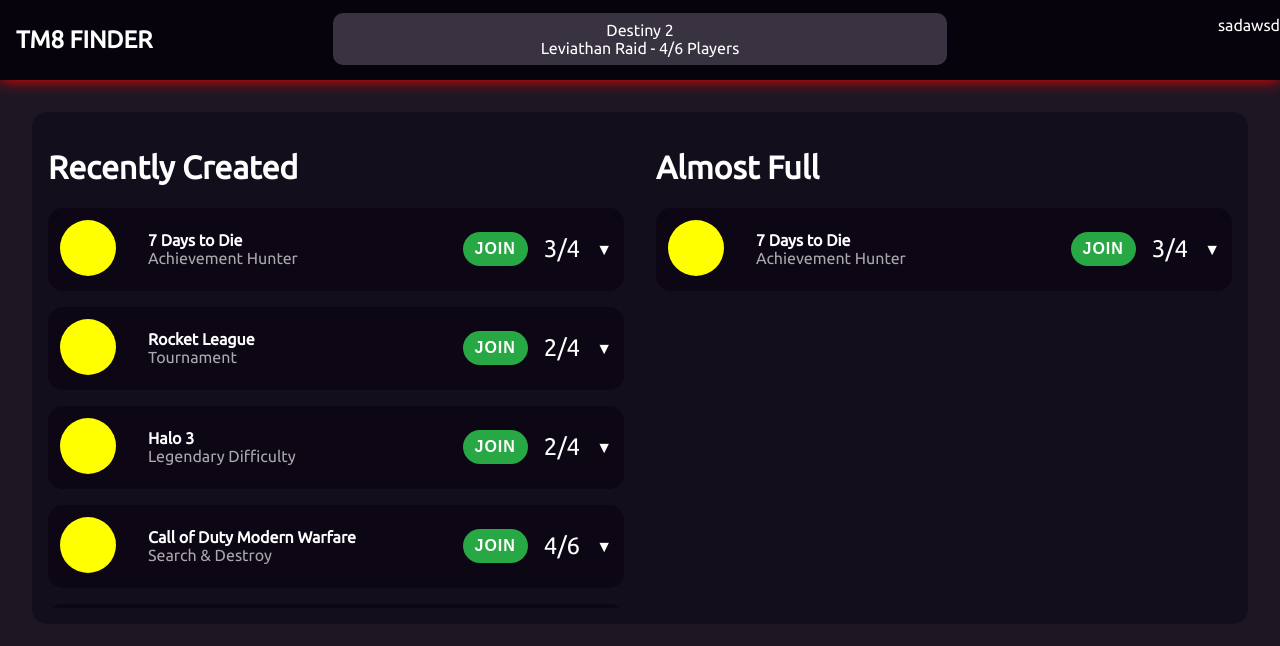
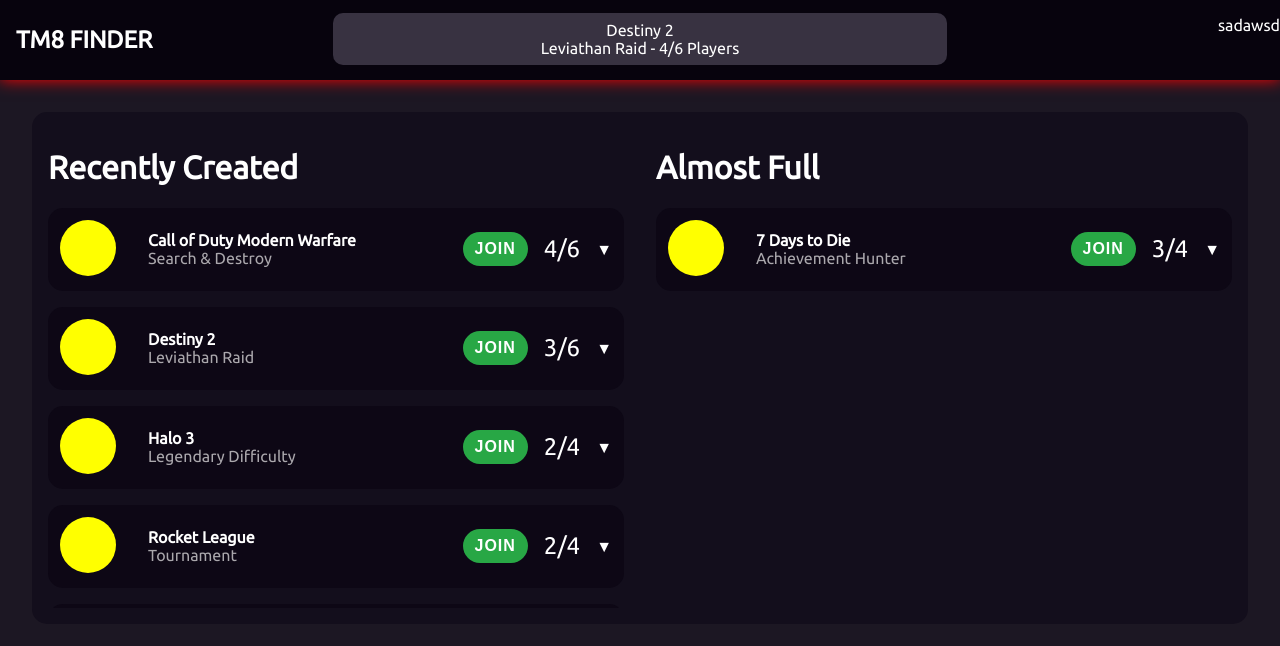
Before and after one commit to Decapitated/CSCI_313-Team_Finder, an Angular app in the folder TeamFinder/: page / in a window 1280 px wide. Shown: the top 646 px of the page. Built offline with nearby package versions, Linux system fonts and the light colour scheme.

Commit message:
i got some local data flow working from party service to the rest of the components

```diff
--- a/TeamFinder/src/app/app.component.ts
+++ b/TeamFinder/src/app/app.component.ts
@@ -17,7 +17,7 @@ export class AppComponent implements OnInit {
     description: 'I need a full fireteam.',
     game: 'Destiny 2',
     maxPlayers: 6, reservedPlayers: 2,
-    members: ['joe_demajio']
+    members: new Set<string>().add('joe_demajio')
   };
 
   recentParties: Party[];
@@ -27,5 +27,15 @@ export class AppComponent implements OnInit {
   ngOnInit(): void {
     this.recentParties = this.partyService.recentParties;
     this.almostFullParties = this.partyService.almostFullParties;
+
+    this.partyService.joinedParty.subscribe((party: Party) => {
+      this.party.members.delete('headlessdev');
+      this.party = party;
+    });
+
+    this.partyService.leftParty.subscribe((party: Party) => {
+      this.party.members.delete('headlessdev');
+      this.party = undefined;
+    });
   }
 }
--- a/TeamFinder/src/app/mock-parties.ts
+++ b/TeamFinder/src/app/mock-parties.ts
@@ -9,7 +9,7 @@ export const PARTIES: Party[] = [
     game: 'Call of Duty Modern Warfare',
     maxPlayers: 6,
     reservedPlayers: 3,
-    members: [] },
+    members: new Set() },
   { id: 12,
     owner: 'CrookedSharpshooter',
     created: new Date('5/7/2020'),
@@ -18,7 +18,7 @@ export const PARTIES: Party[] = [
     game: 'Halo 3',
     maxPlayers: 4,
     reservedPlayers: 1,
-    members: [] },
+    members: new Set() },
   { id: 13,
     owner: 'TransonicMosquito',
     created: new Date('5/6/2020'),
@@ -27,7 +27,7 @@ export const PARTIES: Party[] = [
     game: 'Rocket League',
     maxPlayers: 4,
     reservedPlayers: 1,
-    members: [] },
+    members: new Set() },
   { id: 14,
     owner: 'WickedAtom',
     created: new Date('5/8/2020'),
@@ -36,7 +36,7 @@ export const PARTIES: Party[] = [
     game: 'Destiny 2',
     maxPlayers: 6,
     reservedPlayers: 2,
-    members: [] },
+    members: new Set() },
   { id: 15,
     owner: 'ThermionicFrog',
     created: new Date('5/4/2020'),
@@ -45,5 +45,5 @@ export const PARTIES: Party[] = [
     game: '7 Days to Die',
     maxPlayers: 4,
     reservedPlayers: 2,
-    members: [] }
+    members: new Set() }
 ];
--- a/TeamFinder/src/app/nav-bar/nav-bar.component.ts
+++ b/TeamFinder/src/app/nav-bar/nav-bar.component.ts
@@ -16,6 +16,6 @@ export class NavBarComponent implements OnInit {
   }
 
   getNumPlayers(): number {
-    return 1 + this.party.reservedPlayers + this.party.members.length;
+    return 1 + this.party.reservedPlayers + this.party.members.size;
   }
 }
--- a/TeamFinder/src/app/nav-bar/party-viewer/party-viewer.component.html
+++ b/TeamFinder/src/app/nav-bar/party-viewer/party-viewer.component.html
@@ -1,7 +1,7 @@
 <div class="bar" (click)="openViewer()">
   <div *ngIf = "party; else noParty">
     <span class="game">{{party.game}}</span>
-    <span class="details">{{party.title}} - {{1 + party.reservedPlayers + party.members.length}}/{{party.maxPlayers}} Players</span>
+    <span class="details">{{party.title}} - {{1 + party.reservedPlayers + party.members.size}}/{{party.maxPlayers}} Players</span>
   </div>
   <ng-template #noParty>
     <span>Waiting to join party...</span>
--- a/TeamFinder/src/app/party.service.ts
+++ b/TeamFinder/src/app/party.service.ts
@@ -1,4 +1,4 @@
-import { Injectable } from '@angular/core';
+import { Injectable, Output, EventEmitter } from '@angular/core';
 import { PARTIES } from './mock-parties';
 import { Party } from './party';
 
@@ -10,6 +10,10 @@ export class PartyService {
   parties: Party[] = PARTIES;
   recentParties: Party[];
   almostFullParties: Party[];
+
+  @Output() joinedParty = new EventEmitter<Party>();
+  @Output() leftParty = new EventEmitter<Party>();
+
   constructor() {
     this.getRecentParties();
     this.getAlmostFullParties();
@@ -18,23 +22,30 @@ export class PartyService {
   getRecentParties() {
     this.recentParties = this.parties.sort((party1, party2) => {
       if (party1.created > party2.created) {
+          return -1;
+      }
+      if (party1.created < party2.created) {
           return 1;
       }
-
-      if (party1.created < party2.created) {
-          return -1;
-      }
-
       return 0;
     });
-    console.log(this.recentParties);
   }
 
   getAlmostFullParties() {
     this.almostFullParties = this.parties.filter(
       (party: Party) => {
-        console.log(`(${1 + party.reservedPlayers + party.members.length}) === (${party.maxPlayers - 1})`);
-        return (1 + party.reservedPlayers + party.members.length) === (party.maxPlayers - 1);
-      });
+        return (1 + party.reservedPlayers + party.members.size) === (party.maxPlayers - 1);
+      }
+    );
+  }
+
+  joinParty(party: Party, user: string) {
+    party.members.add(user);
+    this.joinedParty.emit(party);
+  }
+
+  leaveParty(party: Party, user: string) {
+    party.members.delete(user);
+    this.leftParty.emit(party);
   }
 }
--- a/TeamFinder/src/app/party.ts
+++ b/TeamFinder/src/app/party.ts
@@ -7,5 +7,5 @@ export interface Party {
   game: string;
   maxPlayers: number;
   reservedPlayers: number;
-  members: string[];
+  members: Set<string>;
 }
--- a/TeamFinder/src/app/party/party.component.css
+++ b/TeamFinder/src/app/party/party.component.css
@@ -34,7 +34,6 @@
 }
 
 .button > button {
-  background-color: #28A745;
   padding: 0.5rem 0.75rem;
   border-radius: 2rem;
   border: none;
@@ -43,6 +42,13 @@
   font-size: medium;
   letter-spacing: 1px;
   cursor: pointer;
+}
+
+button.green {
+  background-color: #28A745;
+}
+button.red {
+  background-color: red;
 }
 
 .numPlayers, .arrow {
--- a/TeamFinder/src/app/party/party.component.html
+++ b/TeamFinder/src/app/party/party.component.html
@@ -9,10 +9,12 @@
     <span class="mission">{{party.title}}</span>
   </div>
   <div class="button">
-    <button>JOIN</button>
+    <div *ngIf = "!joinedParty;then joined else notJoined"></div>
+    <ng-template #joined><button class="green" (click) = "joinParty()">JOIN</button></ng-template>
+    <ng-template #notJoined><button class="red" (click) = "leaveParty()">LEAVE</button></ng-template>
   </div>
   <div class="numPlayers">
-    <span>{{1 + party.reservedPlayers + party.members.length}}/{{party.maxPlayers}}</span>
+    <span>{{1 + party.reservedPlayers + party.members.size}}/{{party.maxPlayers}}</span>
   </div>
   <div class="arrow">
     <span (click) = "openViewer()" *ngIf="!viewParty; else notView">&#9660;</span>
@@ -23,5 +25,5 @@
   <app-player [player] = "party.owner"></app-player>
   <app-player *ngFor="let res of reserved"></app-player>
   <app-player *ngFor="let mem of party.members" [player] = "mem"></app-player>
-  <app-player *ngFor="let wait of waiting" [waiting]="true"></app-player>
+  <div *ngIf="waiting.length > 0"><app-player *ngFor="let wait of waiting" [waiting]="true"></app-player></div>
 </div>
--- a/TeamFinder/src/app/party/party.component.ts
+++ b/TeamFinder/src/app/party/party.component.ts
@@ -1,5 +1,6 @@
 import { Component, OnInit, Input } from '@angular/core';
 import { Party } from '../party';
+import { PartyService } from '../party.service';
 
 @Component({
   selector: 'app-party',
@@ -9,16 +10,17 @@ import { Party } from '../party';
 export class PartyComponent implements OnInit {
 
   @Input() party: Party;
+  joinedParty = false;
   viewParty = false;
   reserved: number[] = [];
   waiting: number[] = [];
-  constructor() {}
+  constructor(private partyService: PartyService) {}
 
   ngOnInit(): void {
     for (let i = 0; i < this.party.reservedPlayers; i++) {
       this.reserved.push(0);
     }
-    const numPlayers = 1 + this.party.reservedPlayers + this.party.members.length;
+    const numPlayers = 1 + this.party.reservedPlayers + this.party.members.size;
     for (let i = 0; i < this.party.maxPlayers - numPlayers; i++){
       this.waiting.push(0);
     }
@@ -27,4 +29,14 @@ export class PartyComponent implements OnInit {
   openViewer(){
     this.viewParty = !this.viewParty;
   }
+
+  joinParty() {
+    this.partyService.joinParty(this.party, 'headlessdev');
+    this.joinedParty = true;
+  }
+
+  leaveParty() {
+    this.partyService.leaveParty(this.party, 'headlessdev');
+    this.joinedParty = false;
+  }
 }
```
